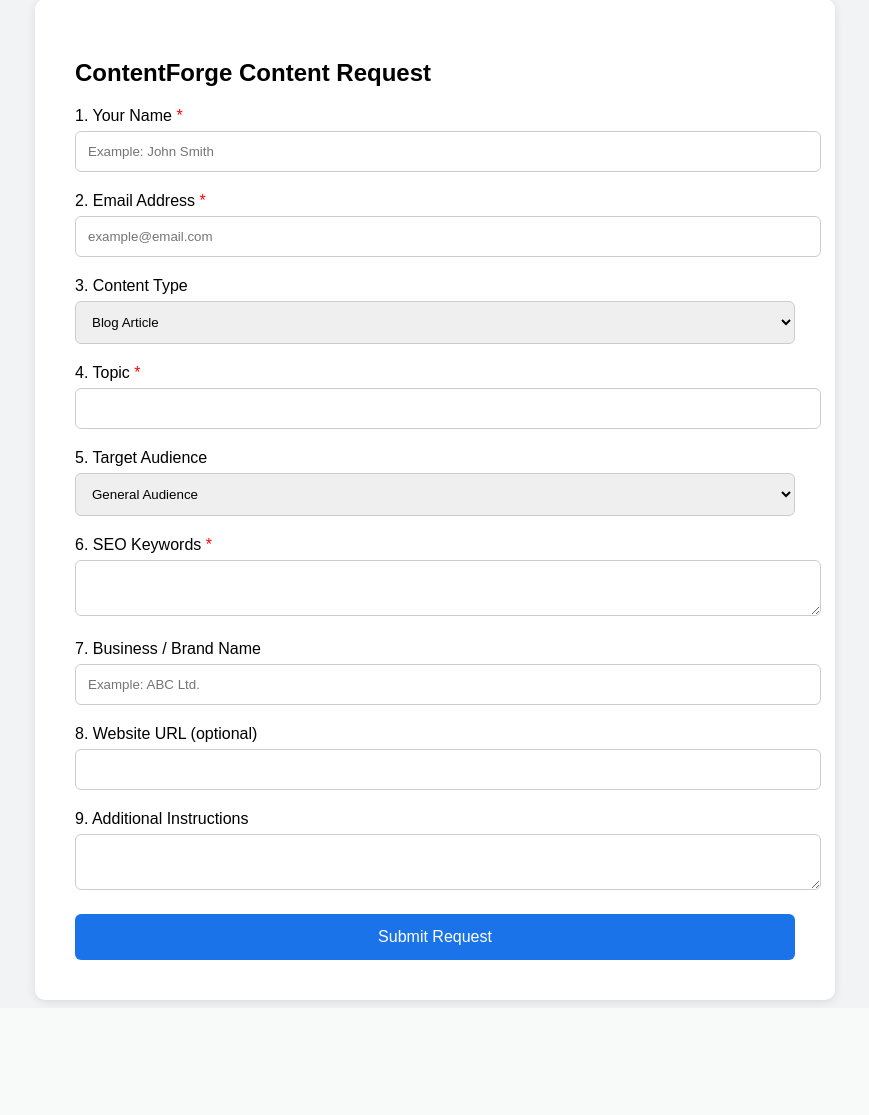
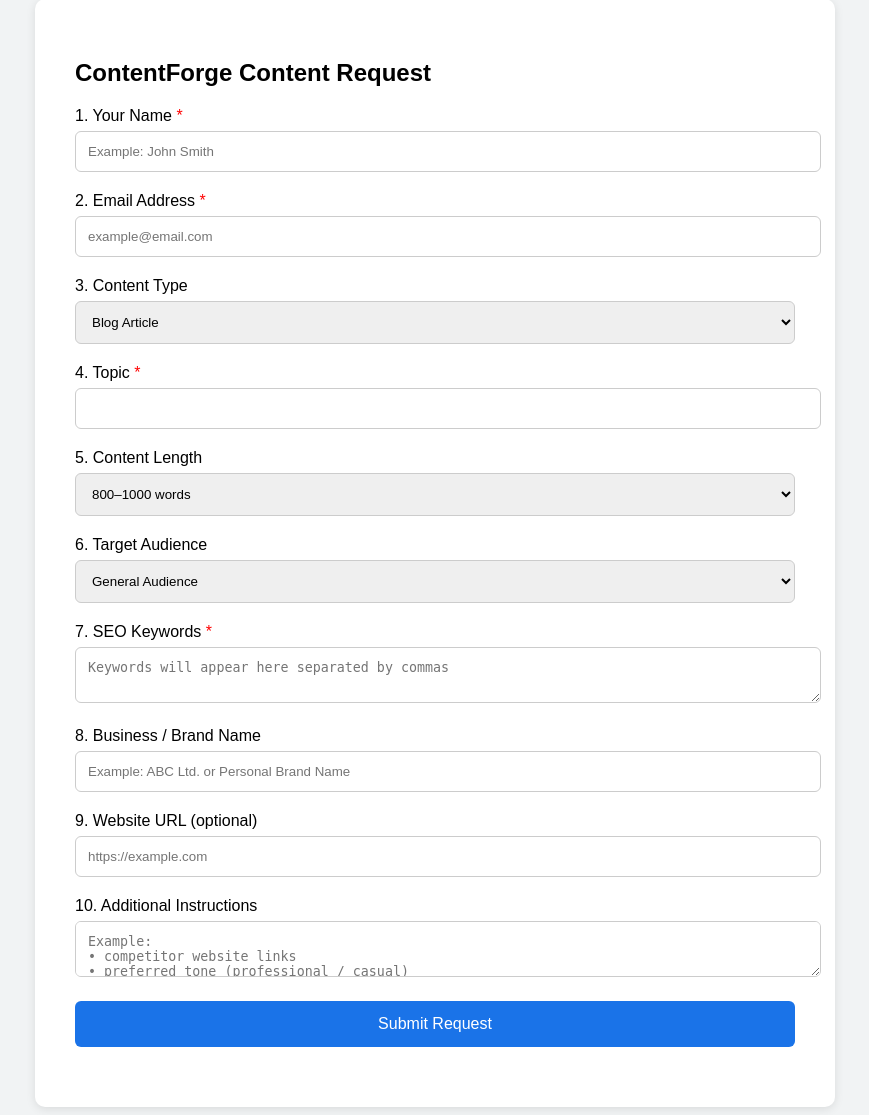
Before and after one commit to Manojg4599/blog-system-clean, a Flask app: page / in a window 1280 px wide. Shown: the part 41-1156 px from the top of the page, without its empty margins (205-1074 px from the left). Before the commit the page ends 1046 px from the top, so only its background shows below. Run offline with Flask 3, Linux system fonts and the light colour scheme; some libraries are stand-ins or nearby versions.

Commit message:
Update index.html

```diff
--- a/templates/index.html
+++ b/templates/index.html
@@ -55,6 +55,11 @@ border-radius:4px;
 cursor:pointer
 }
 
+#msg{
+margin-top:20px;
+font-weight:bold
+}
+
 </style>
 
 </head>
@@ -91,7 +96,18 @@ cursor:pointer
 <label>4. Topic <span class="required">*</span></label>
 <input id="topic" oninput="genKeywords()">
 
-<label>5. Target Audience</label>
+<label>5. Content Length</label>
+
+<select id="length">
+
+<option>800–1000 words</option>
+<option>1200–1500 words</option>
+<option>1800–2000 words</option>
+<option>Custom</option>
+
+</select>
+
+<label>6. Target Audience</label>
 
 <select id="audience">
 
@@ -103,19 +119,30 @@ cursor:pointer
 
 </select>
 
-<label>6. SEO Keywords <span class="required">*</span></label>
-<textarea id="keywords"></textarea>
+<label>7. SEO Keywords <span class="required">*</span></label>
+
+<textarea id="keywords" placeholder="Keywords will appear here separated by commas"></textarea>
 
 <div id="suggestions"></div>
 
-<label>7. Business / Brand Name</label>
-<input id="brand" placeholder="Example: ABC Ltd.">
+<label>8. Business / Brand Name</label>
 
-<label>8. Website URL (optional)</label>
-<input id="website">
+<input id="brand" placeholder="Example: ABC Ltd. or Personal Brand Name">
 
-<label>9. Additional Instructions</label>
-<textarea id="details"></textarea>
+<label>9. Website URL (optional)</label>
+
+<input id="website" placeholder="https://example.com">
+
+<label>10. Additional Instructions</label>
+
+<textarea id="details"
+placeholder="Example:
+• competitor website links
+• preferred tone (professional / casual)
+• country or region target
+• specific product/service to highlight
+• references or resources to include
+"></textarea>
 
 <button onclick="submitForm()">Submit Request</button>
 
@@ -127,13 +154,15 @@ cursor:pointer
 
 function genKeywords(){
 
-let topic=document.getElementById("topic").value
+let topic=document.getElementById("topic").value.trim()
 
-let mods=["guide","tips","strategies","examples","tools","for beginners","2025","case study"]
+let mods=["guide","tips","strategies","tools","examples","for beginners","2025","case study"]
 
 let box=document.getElementById("suggestions")
 
 box.innerHTML=""
+
+if(topic.length<3)return
 
 mods.forEach(m=>{
 
@@ -147,7 +176,13 @@ span.innerText=kw
 
 span.onclick=function(){
 
-document.getElementById("keywords").value+=kw+"\\n"
+let field=document.getElementById("keywords")
+
+if(field.value===""){
+field.value=kw
+}else{
+field.value+=", "+kw
+}
 
 }
 
@@ -157,10 +192,11 @@ box.appendChild(span)
 
 }
 
-
 function submitForm(){
 
-document.getElementById("msg").innerText="Submitting..."
+let msg=document.getElementById("msg")
+
+msg.innerText="Submitting request..."
 
 let data={
 
@@ -190,13 +226,19 @@ body:JSON.stringify(data)
 
 if(d.success){
 
-msg.innerText="Request submitted successfully"
+msg.innerText="✔ Request submitted successfully."
 
 }else{
 
-msg.innerText=d.error
+msg.innerText="⚠ "+d.error
 
 }
+
+})
+
+.catch(()=>{
+
+msg.innerText="⚠ Server error. Please try again."
 
 })
 
```
